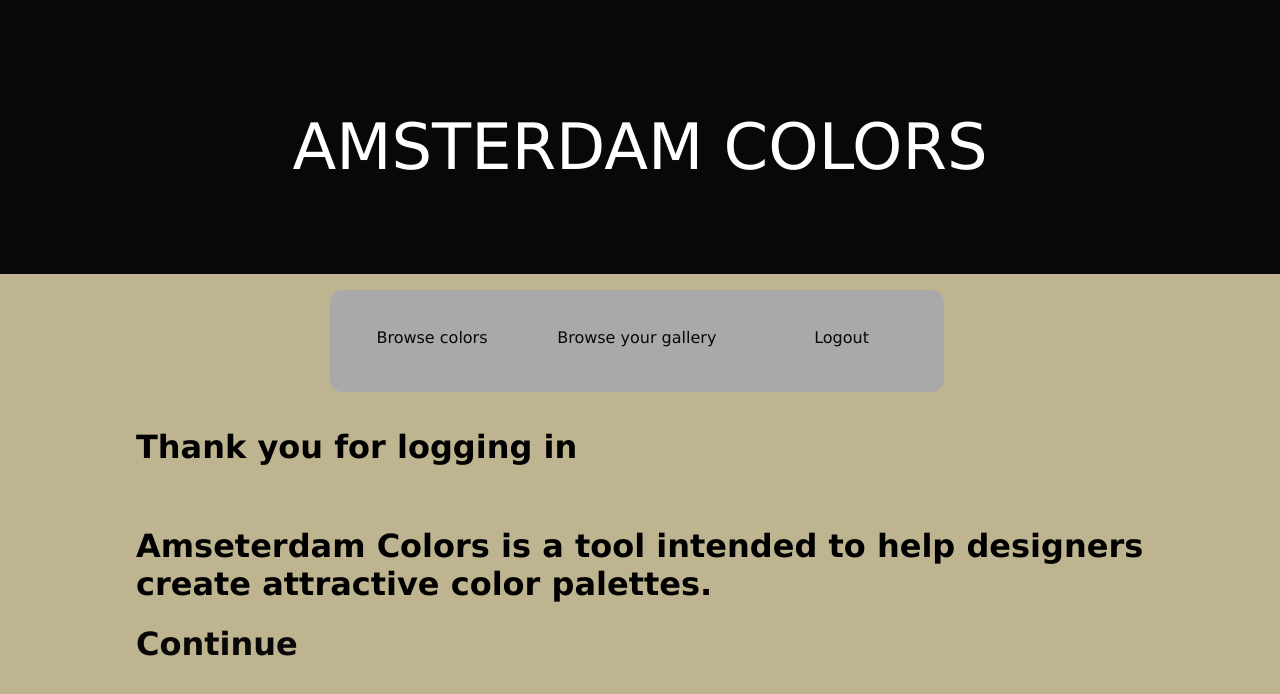
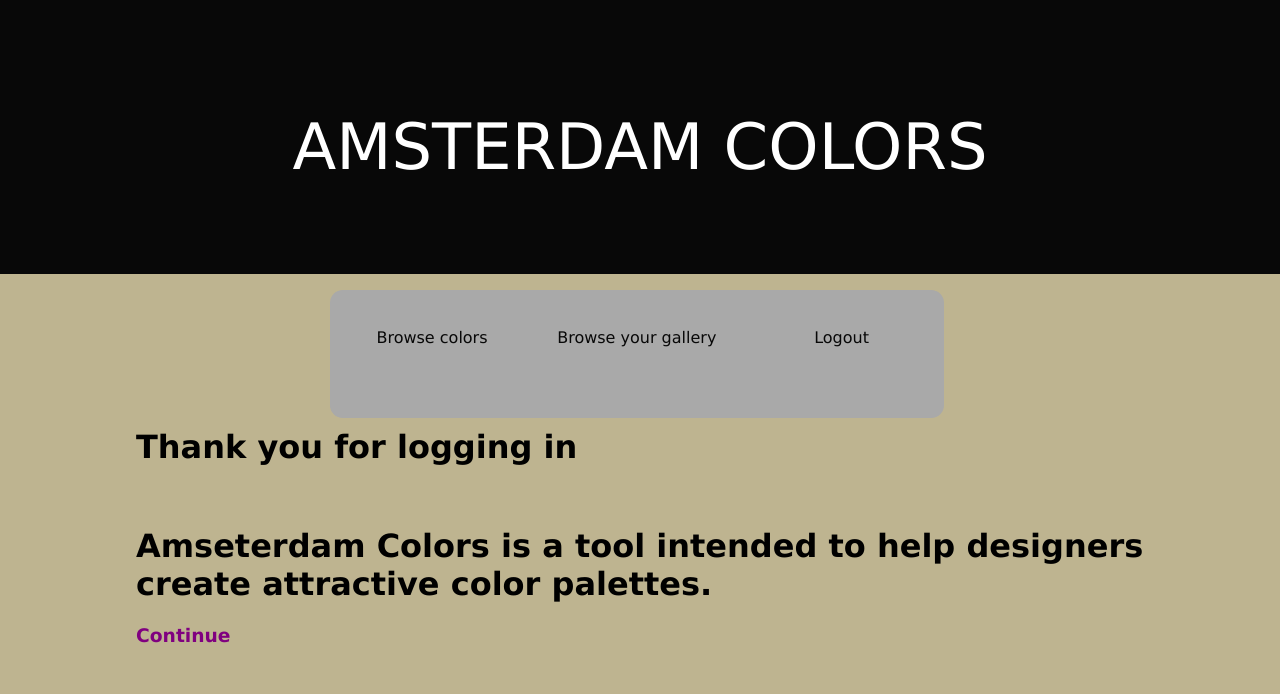
Before and after one commit to jchristie14/Amsterdam-Colors, a website: page views/index.html in a window 1280 px wide. Shown: the top 694 px of the page. Drawn offline with Linux system fonts and the light colour scheme.

Commit message:
Heroku fix links

```diff
--- a/public/css/style.css
+++ b/public/css/style.css
@@ -43,6 +43,7 @@ nav li {
   width: 16vw;
   height: 5vw;
   padding-top: 3vw;
+  padding-bottom: 2vw;
   text-align: center;
 }
 
@@ -57,6 +58,18 @@ nav ul li:last-child {
 }
 
 nav li:hover {
+  background-color: #d3d3d3;
+}
+
+#indexlink {
+  color: purple;
+}
+
+h3 a {
+  color: purple
+}
+
+#indexlink:hover {
   background-color: #d3d3d3;
 }
 
--- a/views/index.html
+++ b/views/index.html
@@ -25,7 +25,7 @@
   <br>
   <h1>Amseterdam Colors is a tool intended to help designers create attractive color palettes.</h1>
 
-  <h1><a href="/gallery">Continue</a></h1>
+  <h3 id="indexlink"><a href="/gallery">Continue</a></h3>
 
 </div>
 </body>
```
Also changed, not shown: views/gallery/welcome.html (+0 -1 lines).
